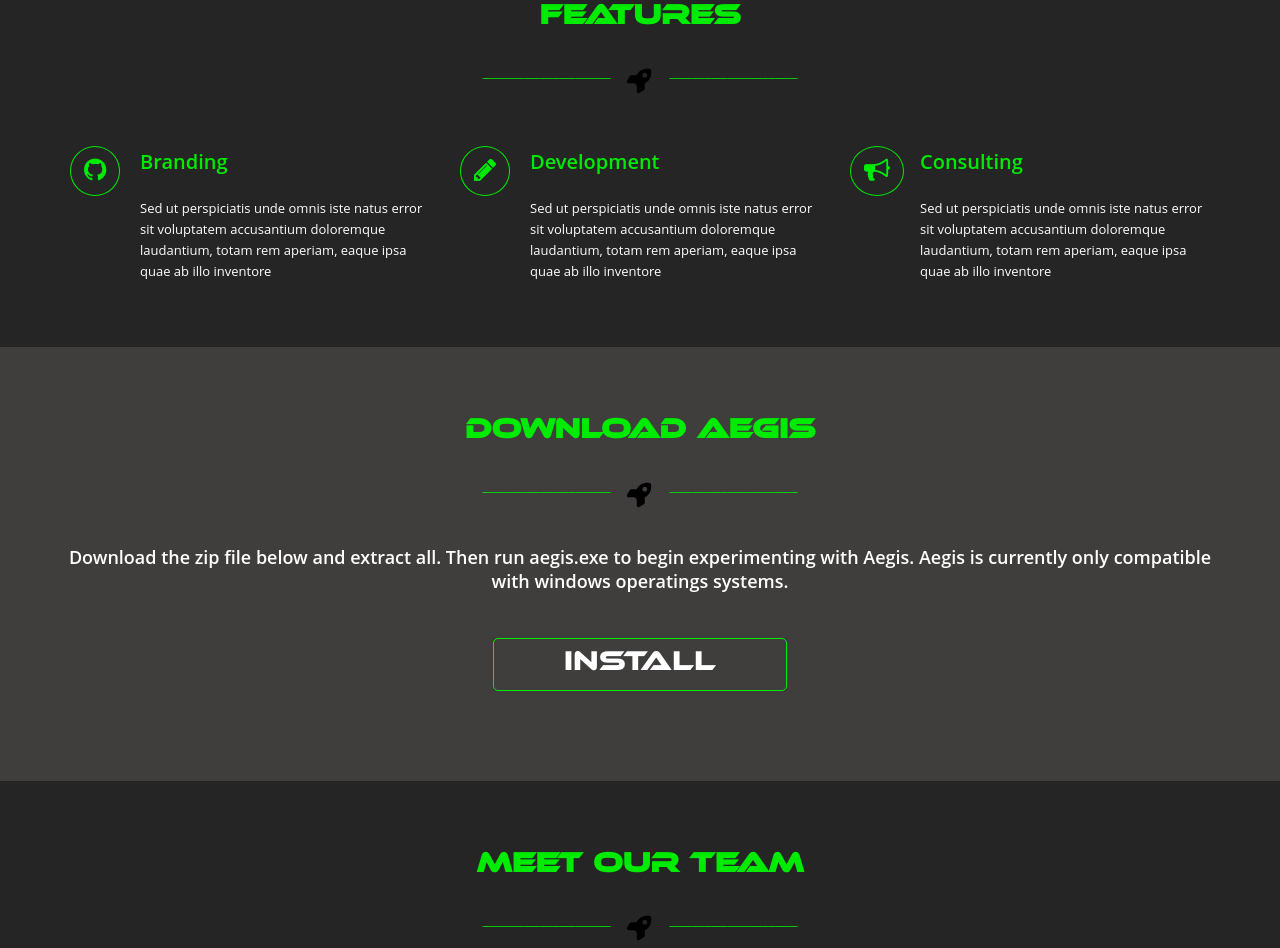
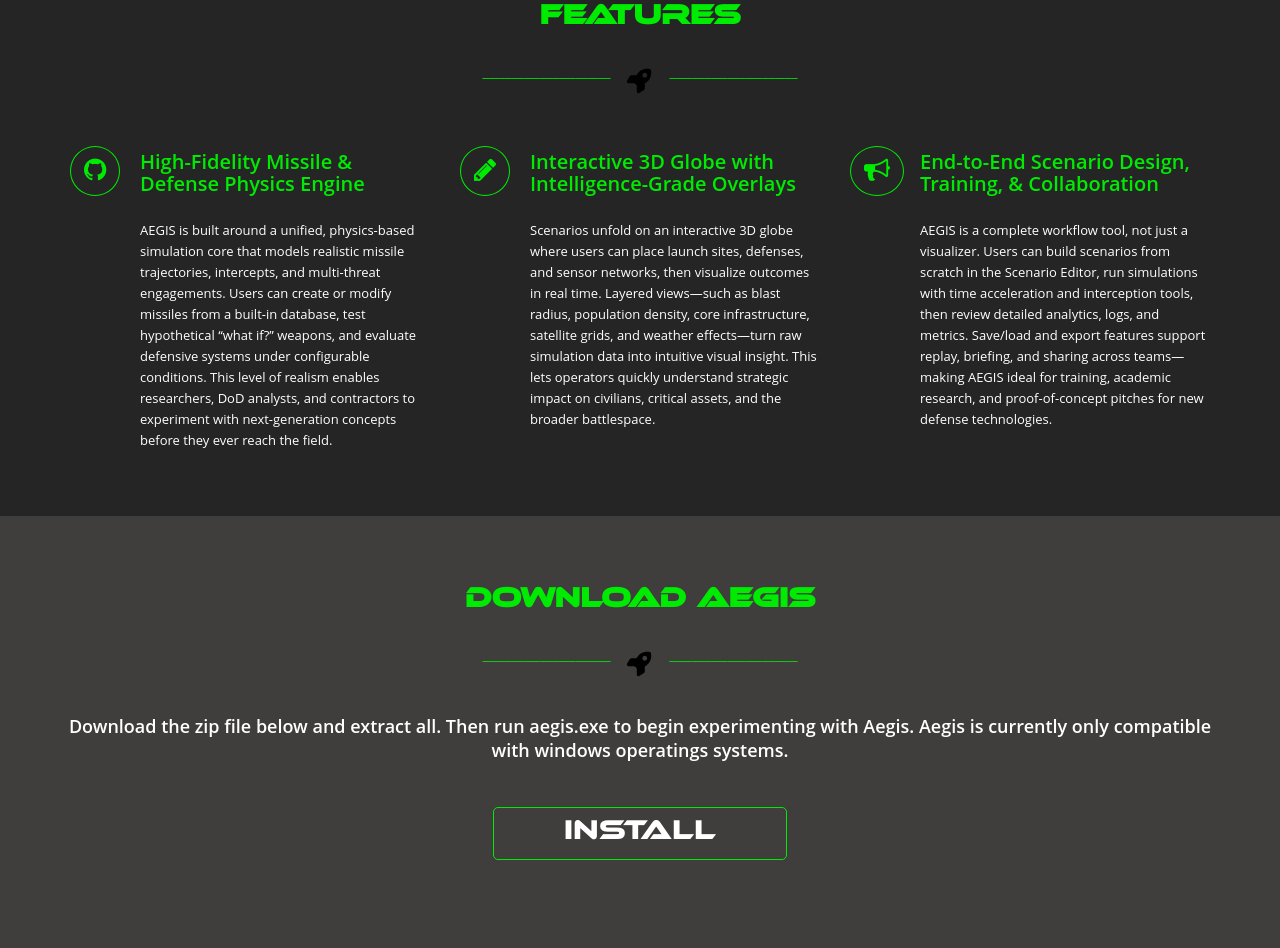
Before and after one commit to aegis-defense/aegis-defense.github.io, a plain HTML site: page index.html in a window 1280 px wide. Shown: the part 867-1815 px from the top of the page. Drawn offline with nearby package versions, Linux system fonts and the light colour scheme; some packages are replaced by stand-ins of ours; a script that the page names is missing.

Commit message:
Features Additions

```diff
--- a/index.html
+++ b/index.html
@@ -159,9 +159,8 @@
                         </div>
 
                         <div class="service-desc">
-                            <h3>Branding</h3>
-                            <p>Sed ut perspiciatis unde omnis iste natus error sit voluptatem accusantium doloremque
-                                laudantium, totam rem aperiam, eaque ipsa quae ab illo inventore</p>
+                            <h3>High-Fidelity Missile & Defense Physics Engine</h3>
+                            <p>AEGIS is built around a unified, physics-based simulation core that models realistic missile trajectories, intercepts, and multi-threat engagements. Users can create or modify missiles from a built-in database, test hypothetical “what if?” weapons, and evaluate defensive systems under configurable conditions. This level of realism enables researchers, DoD analysts, and contractors to experiment with next-generation concepts before they ever reach the field.</p>
                         </div>
                     </div>
                 </div>
@@ -175,9 +174,8 @@
                         </div>
 
                         <div class="service-desc">
-                            <h3>Development</h3>
-                            <p>Sed ut perspiciatis unde omnis iste natus error sit voluptatem accusantium doloremque
-                                laudantium, totam rem aperiam, eaque ipsa quae ab illo inventore</p>
+                            <h3>Interactive 3D Globe with Intelligence-Grade Overlays</h3>
+                            <p>Scenarios unfold on an interactive 3D globe where users can place launch sites, defenses, and sensor networks, then visualize outcomes in real time. Layered views—such as blast radius, population density, core infrastructure, satellite grids, and weather effects—turn raw simulation data into intuitive visual insight. This lets operators quickly understand strategic impact on civilians, critical assets, and the broader battlespace.</p>
                         </div>
                     </div>
                 </div>
@@ -191,9 +189,8 @@
                         </div>
 
                         <div class="service-desc">
-                            <h3>Consulting</h3>
-                            <p>Sed ut perspiciatis unde omnis iste natus error sit voluptatem accusantium doloremque
-                                laudantium, totam rem aperiam, eaque ipsa quae ab illo inventore</p>
+                            <h3>End-to-End Scenario Design, Training, & Collaboration</h3>
+                            <p>AEGIS is a complete workflow tool, not just a visualizer. Users can build scenarios from scratch in the Scenario Editor, run simulations with time acceleration and interception tools, then review detailed analytics, logs, and metrics. Save/load and export features support replay, briefing, and sharing across teams—making AEGIS ideal for training, academic research, and proof-of-concept pitches for new defense technologies.</p>
                         </div>
                     </div>
                 </div>
```
